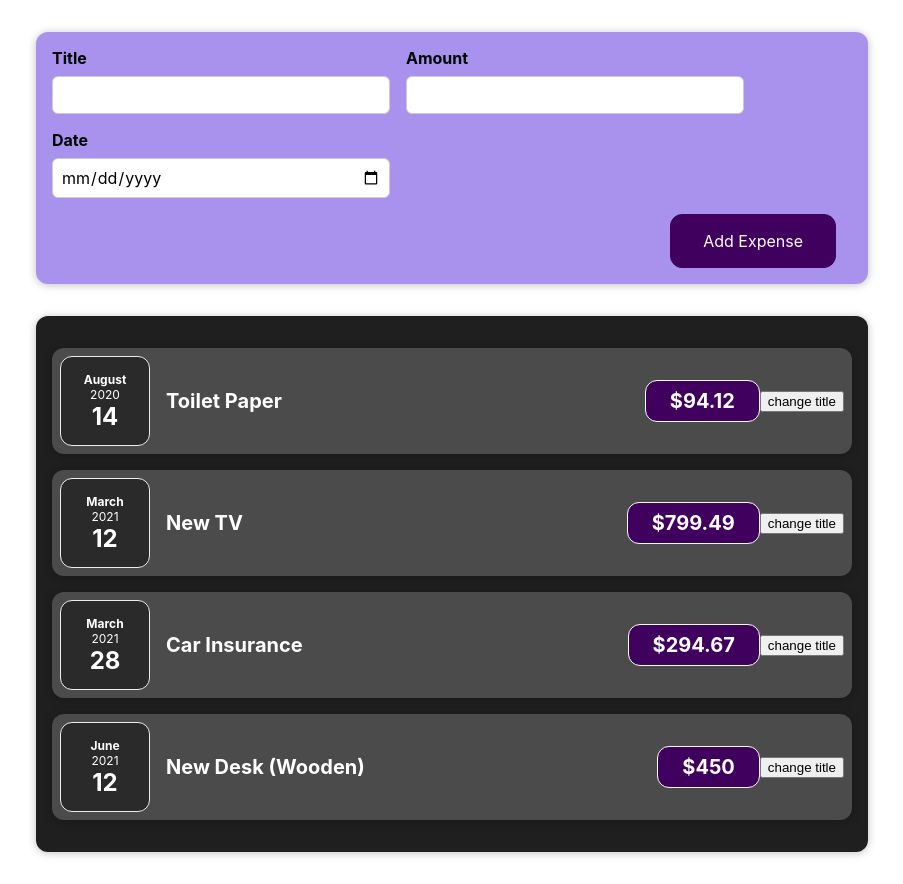
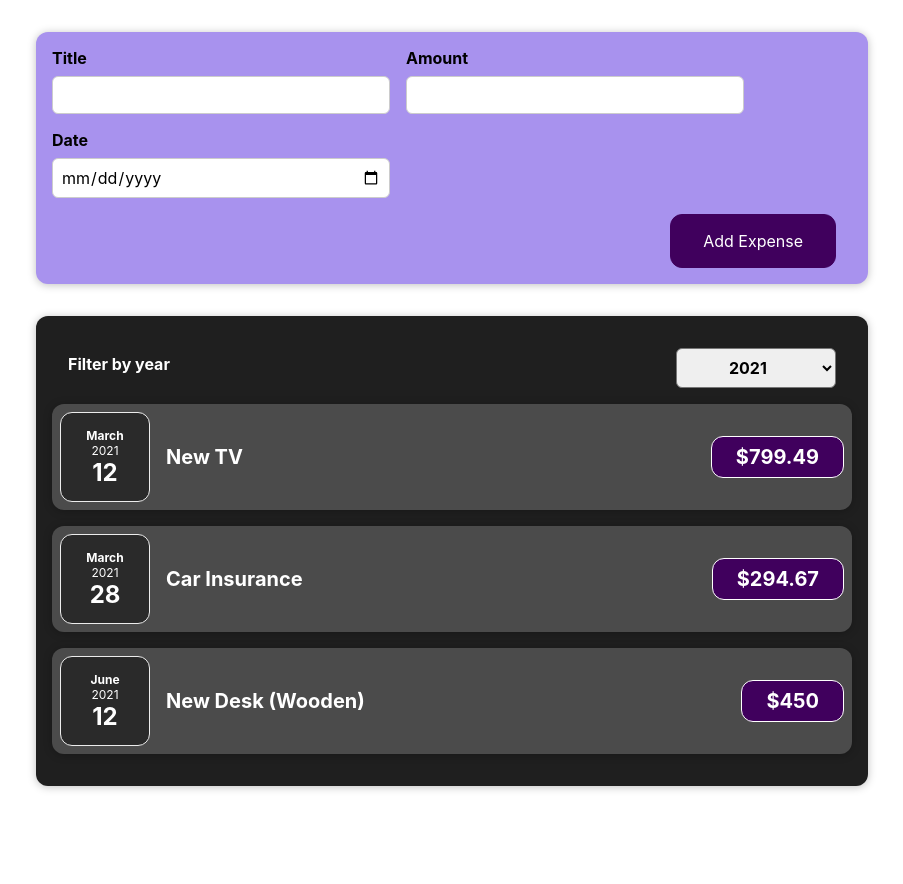
Before and after one commit to luuductrung1234/ReactBeginner, a React (Create React App) app in the folder react-complete-guide/: page / in a window 1280 px wide. Shown: the whole page, without its empty margins (188-1091 px from the left). After the commit the page ends 818 px from the top, so only its background shows below. Built offline with nearby package versions, Linux system fonts and the light colour scheme.

Commit message:
add ExpenseFilter

```diff
--- /dev/null
+++ b/react-complete-guide/src/components/expense/ExpenseFilter.css
@@ -0,0 +1,24 @@
+.expenses-filter {
+  color: white;
+  padding: 0 1rem;
+}
+
+.expenses-filter__control {
+  display: flex;
+  width: 100%;
+  align-items: center;
+  justify-content: space-between;
+  margin: 1rem 0;
+}
+
+.expenses-filter label {
+  font-weight: bold;
+  margin-bottom: 0.5rem;
+}
+
+.expenses-filter select {
+  font: inherit;
+  padding: 0.5rem 3rem;
+  font-weight: bold;
+  border-radius: 6px;
+}
--- /dev/null
+++ b/react-complete-guide/src/components/expense/ExpenseFilter.js
@@ -0,0 +1,22 @@
+import "./ExpenseFilter.css";
+
+const ExpenseFilter = (props) => {
+  const yearFilterChangeHandler = (event) => {
+    props.onYearFilterChange(event.target.value);
+  };
+  return (
+    <div className="expenses-filter">
+      <div className="expenses-filter__control">
+        <label>Filter by year</label>
+        <select value={props.selectedYear} onChange={yearFilterChangeHandler}>
+          <option value="2022">2022</option>
+          <option value="2021">2021</option>
+          <option value="2020">2020</option>
+          <option value="2019">2019</option>
+        </select>
+      </div>
+    </div>
+  );
+};
+
+export default ExpenseFilter;
--- a/react-complete-guide/src/components/expense/ExpenseItem.js
+++ b/react-complete-guide/src/components/expense/ExpenseItem.js
@@ -1,23 +1,15 @@
-import { useState } from "react";
 import Card from "../../shared/Card";
 import ExpenseDate from "./ExpenseDate";
 import "./ExpenseItem.css";
 
 const ExpenseItem = (props) => {
-  const [title, setTitle] = useState(props.title);
-
-  const clickHandler = () => {
-    setTitle("Updated!");
-  };
-
   return (
     <Card className="expense-item">
       <ExpenseDate date={props.date} />
       <div className="expense-item__description">
-        <h2>{title}</h2>
+        <h2>{props.title}</h2>
         <div className="expense-item__price">${props.amount}</div>
       </div>
-      <button onClick={clickHandler}>change title</button>
     </Card>
   );
 };
--- a/react-complete-guide/src/components/expense/Expenses.js
+++ b/react-complete-guide/src/components/expense/Expenses.js
@@ -1,11 +1,22 @@
 import "./Expenses.css";
 import Card from "../../shared/Card";
 import ExpenseItem from "./ExpenseItem";
+import ExpenseFilter from "./ExpenseFilter";
+import { useState } from "react";
 
 const Expenses = (props) => {
-  let expensesItems = [];
-  props.expenses.forEach((expense) => {
-    expensesItems.push(
+  const [yearFilter, setYearFilter] = useState("2021");
+
+  const renderExpenseItems = () => {
+    let expenses = props.expenses;
+    const expenseItems = [];
+    if (yearFilter !== undefined && yearFilter !== "") {
+      expenses = expenses.filter(
+        (expense) => expense.date.getFullYear().toString() === yearFilter
+      );
+    }
+    expenses.forEach((expense) => {
+      expenseItems.push(
         <ExpenseItem
           key={expense.id}
           title={expense.title}
@@ -14,7 +25,22 @@
         />
       );
     });
-  return <Card className="expenses">{expensesItems}</Card>;
+    return expenseItems;
+  };
+
+  const expenseYearFilterChangeHandler = (selectedYear) => {
+    setYearFilter(selectedYear);
+  };
+
+  return (
+    <Card className="expenses">
+      <ExpenseFilter
+        selectedYear={yearFilter}
+        onYearFilterChange={expenseYearFilterChangeHandler}
+      />
+      {renderExpenseItems()}
+    </Card>
+  );
 };
 
 export default Expenses;
```
Lines whose indentation alone changed are shown as unchanged.
